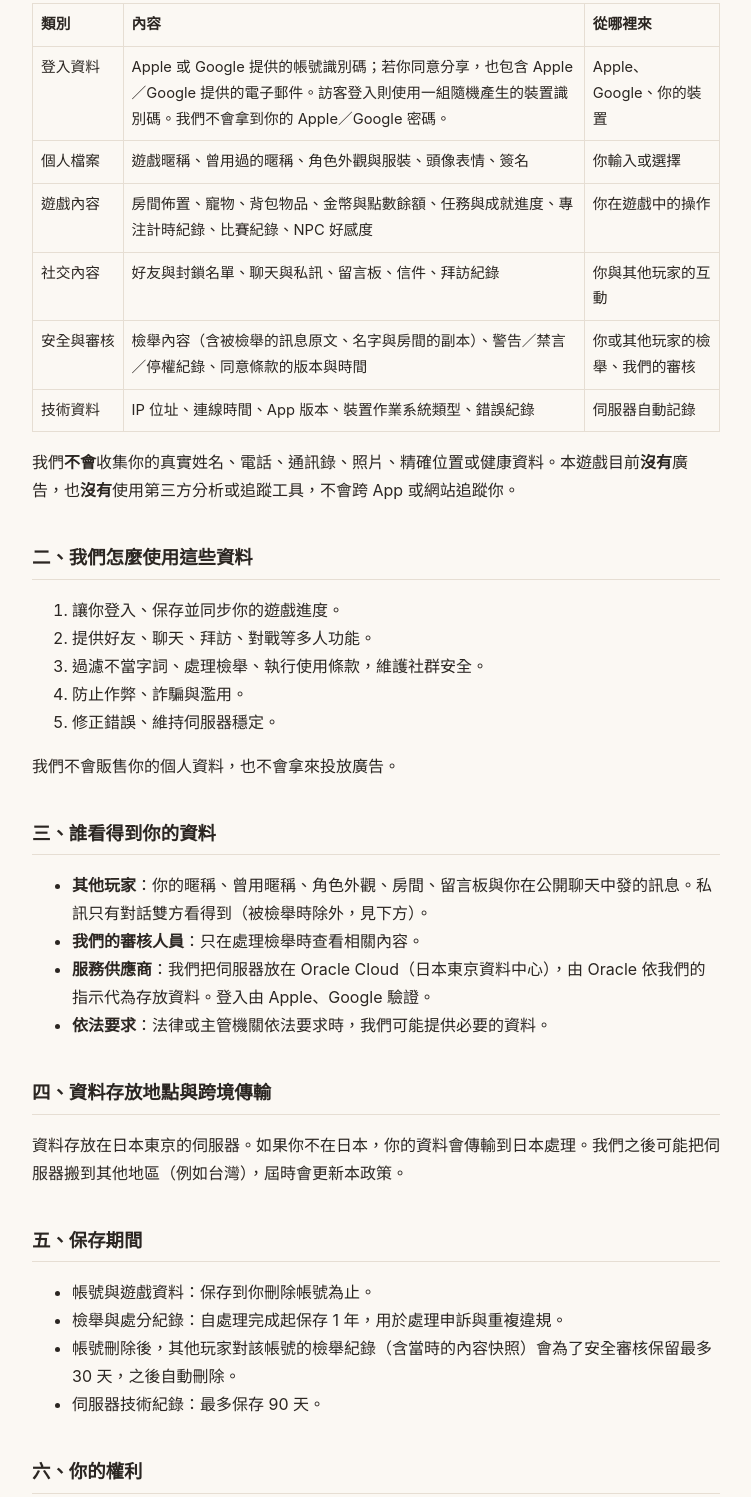
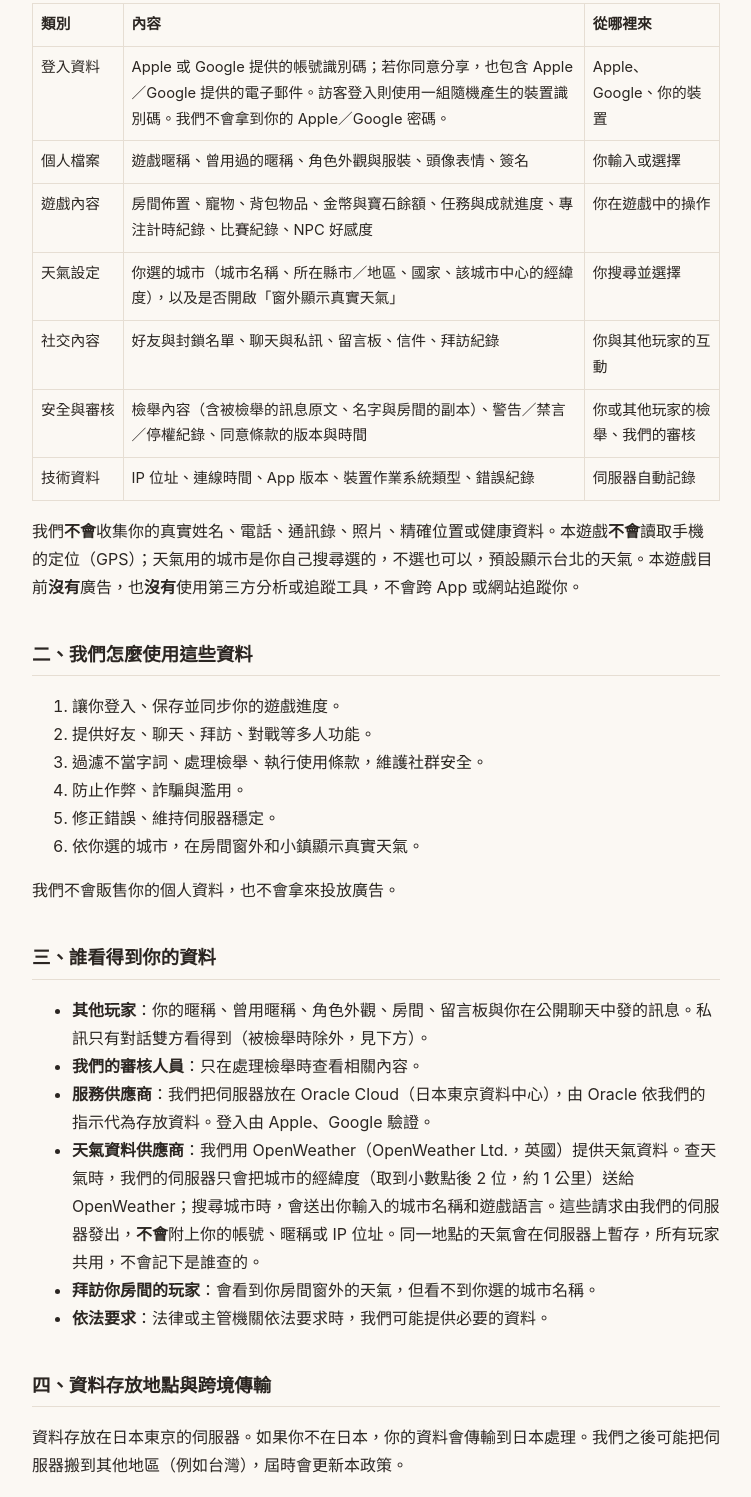
Before and after one commit to victorien1963/doppa-legal, a plain HTML site: page privacy.html in a window 1280 px wide. Shown: the part 347-1844 px from the top of the page, without its empty margins (264-1015 px from the left). Drawn offline with Linux system fonts and the light colour scheme.

Commit message:
隱私權政策：補天氣與城市資料說明（OpenWeather）
Co-Authored-By: Claude Opus 5.5 <noreply@anthropic.com>
Claude-Session: https://claude.ai/code/session_01YLz5LWP2cSKrViYeZ1gjME

```diff
--- a/privacy.html
+++ b/privacy.html
@@ -30,8 +30,13 @@ table{border-collapse:collapse;width:100%;font-size:.92em;display:block;overflow
 </tr>
 <tr>
 <td>遊戲內容</td>
-<td>房間佈置、寵物、背包物品、金幣與點數餘額、任務與成就進度、專注計時紀錄、比賽紀錄、NPC 好感度</td>
+<td>房間佈置、寵物、背包物品、金幣與寶石餘額、任務與成就進度、專注計時紀錄、比賽紀錄、NPC 好感度</td>
 <td>你在遊戲中的操作</td>
+</tr>
+<tr>
+<td>天氣設定</td>
+<td>你選的城市（城市名稱、所在縣市／地區、國家、該城市中心的經緯度），以及是否開啟「窗外顯示真實天氣」</td>
+<td>你搜尋並選擇</td>
 </tr>
 <tr>
 <td>社交內容</td>
@@ -50,7 +55,7 @@ table{border-collapse:collapse;width:100%;font-size:.92em;display:block;overflow
 </tr>
 </tbody>
 </table>
-<p>我們<strong>不會</strong>收集你的真實姓名、電話、通訊錄、照片、精確位置或健康資料。本遊戲目前<strong>沒有</strong>廣告，也<strong>沒有</strong>使用第三方分析或追蹤工具，不會跨 App 或網站追蹤你。</p>
+<p>我們<strong>不會</strong>收集你的真實姓名、電話、通訊錄、照片、精確位置或健康資料。本遊戲<strong>不會</strong>讀取手機的定位（GPS）；天氣用的城市是你自己搜尋選的，不選也可以，預設顯示台北的天氣。本遊戲目前<strong>沒有</strong>廣告，也<strong>沒有</strong>使用第三方分析或追蹤工具，不會跨 App 或網站追蹤你。</p>
 <h2>二、我們怎麼使用這些資料</h2>
 <ol>
 <li>讓你登入、保存並同步你的遊戲進度。</li>
@@ -58,6 +63,7 @@ table{border-collapse:collapse;width:100%;font-size:.92em;display:block;overflow
 <li>過濾不當字詞、處理檢舉、執行使用條款，維護社群安全。</li>
 <li>防止作弊、詐騙與濫用。</li>
 <li>修正錯誤、維持伺服器穩定。</li>
+<li>依你選的城市，在房間窗外和小鎮顯示真實天氣。</li>
 </ol>
 <p>我們不會販售你的個人資料，也不會拿來投放廣告。</p>
 <h2>三、誰看得到你的資料</h2>
@@ -65,6 +71,8 @@ table{border-collapse:collapse;width:100%;font-size:.92em;display:block;overflow
 <li><strong>其他玩家</strong>：你的暱稱、曾用暱稱、角色外觀、房間、留言板與你在公開聊天中發的訊息。私訊只有對話雙方看得到（被檢舉時除外，見下方）。</li>
 <li><strong>我們的審核人員</strong>：只在處理檢舉時查看相關內容。</li>
 <li><strong>服務供應商</strong>：我們把伺服器放在 Oracle Cloud（日本東京資料中心），由 Oracle 依我們的指示代為存放資料。登入由 Apple、Google 驗證。</li>
+<li><strong>天氣資料供應商</strong>：我們用 OpenWeather（OpenWeather Ltd.，英國）提供天氣資料。查天氣時，我們的伺服器只會把城市的經緯度（取到小數點後 2 位，約 1 公里）送給 OpenWeather；搜尋城市時，會送出你輸入的城市名稱和遊戲語言。這些請求由我們的伺服器發出，<strong>不會</strong>附上你的帳號、暱稱或 IP 位址。同一地點的天氣會在伺服器上暫存，所有玩家共用，不會記下是誰查的。</li>
+<li><strong>拜訪你房間的玩家</strong>：會看到你房間窗外的天氣，但看不到你選的城市名稱。</li>
 <li><strong>依法要求</strong>：法律或主管機關依法要求時，我們可能提供必要的資料。</li>
 </ul>
 <h2>四、資料存放地點與跨境傳輸</h2>
```
Also changed, not shown: privacy-en.html (+10 -2 lines).
